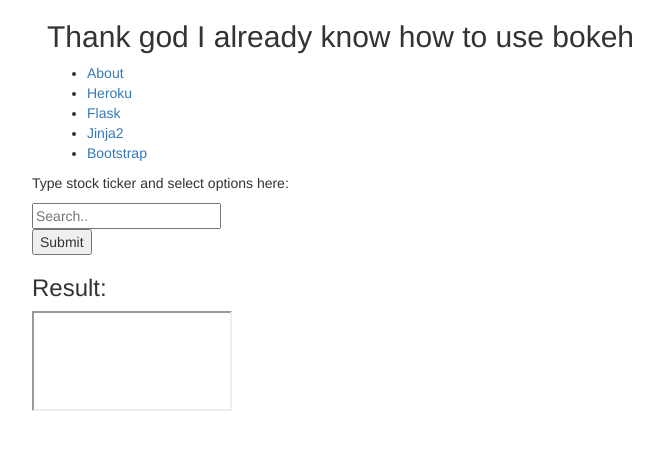
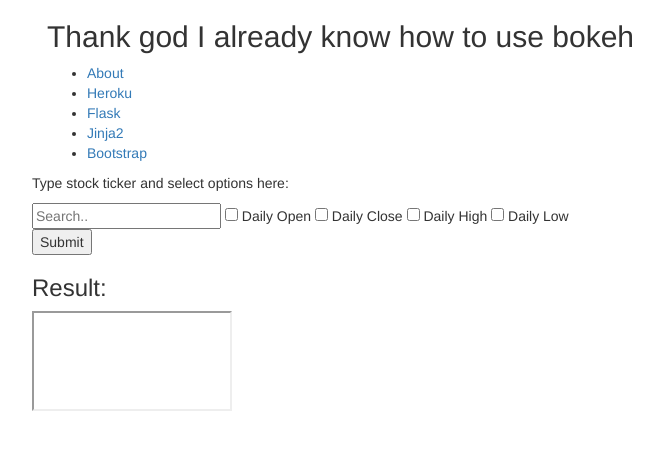
Before and after one commit to ahhuang007/herokutest, a Flask app: page / in a window 1280 px wide. Shown: the top 450 px of the page, without its empty margins (23-686 px from the left). Run offline with Flask 2, Linux system fonts and the light colour scheme; some libraries are stand-ins or nearby versions.

Commit message:
almost fixed checkboxes

```diff
--- a/app.py
+++ b/app.py
@@ -10,6 +10,8 @@ def index():
     else:
         #request was a POST
         app.vars['ticker'] = request.form['ticker']
+        selected = request.form.getlist('op')
+        any_sel = bool(selected)
         #app.vars['open'] = request.form['open']
         #app.vars['close'] = request.form['close']
         #app.vars['high'] = request.form['high']
@@ -21,7 +23,7 @@ def index():
         #f.write('high: %s\n\n'%(app.vars['high']))
         #f.write('low: %s\n\n'%(app.vars['low']))
 
-        return app.vars['ticker']
+        return any_sel
 
 
 
--- a/templates/index.html
+++ b/templates/index.html
@@ -28,10 +28,10 @@
 		<form id = "inputs" action="/" method="post">
 			<p>Type stock ticker and select options here:</p>
 				<input type="text" name = "ticker" placeholder="Search.."/>
-				<!--<input type="checkbox" name="open" />  Daily Open
-				<input type="checkbox" name="close" /> Daily Close
-				<input type="checkbox" name="high" /> Daily High
-				<input type="checkbox" name="low" /> Daily Low-->
+				<input type="checkbox" name="op" value = "open"/>  Daily Open
+				<input type="checkbox" name="op" value = "close"/> Daily Close
+				<input type="checkbox" name="op" value = "high"/> Daily High
+				<input type="checkbox" name="op" value = "low"/> Daily Low
 			<p><input type="submit" value="Submit"/></p>
 		</form>
 		<h3>Result:</h3>
```
